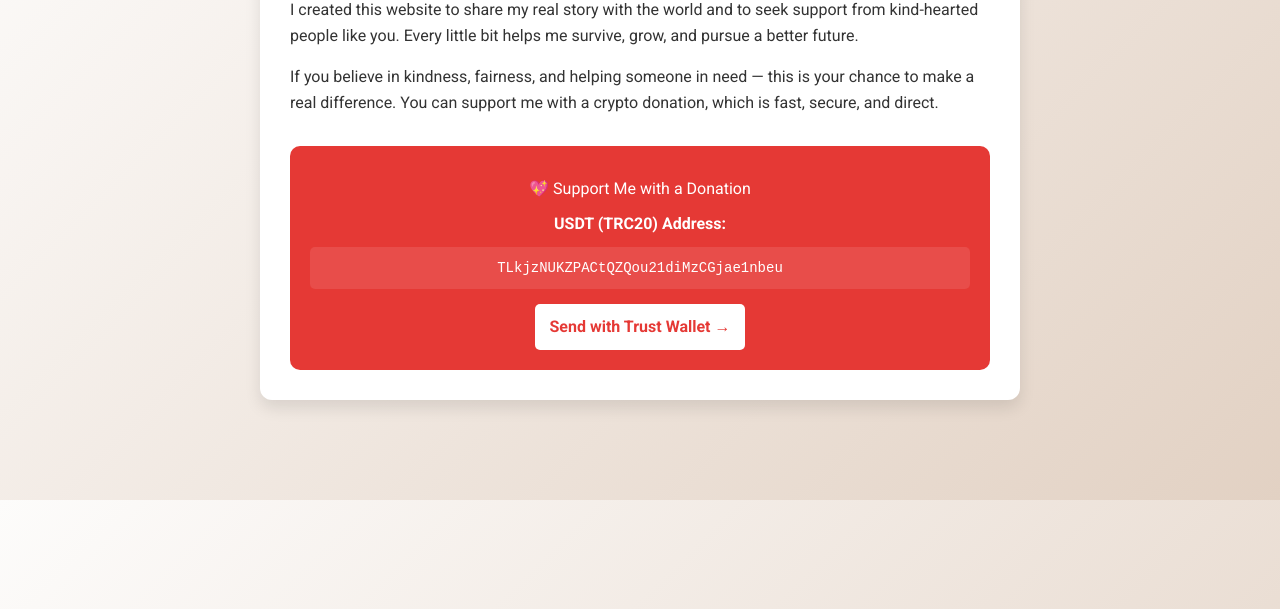
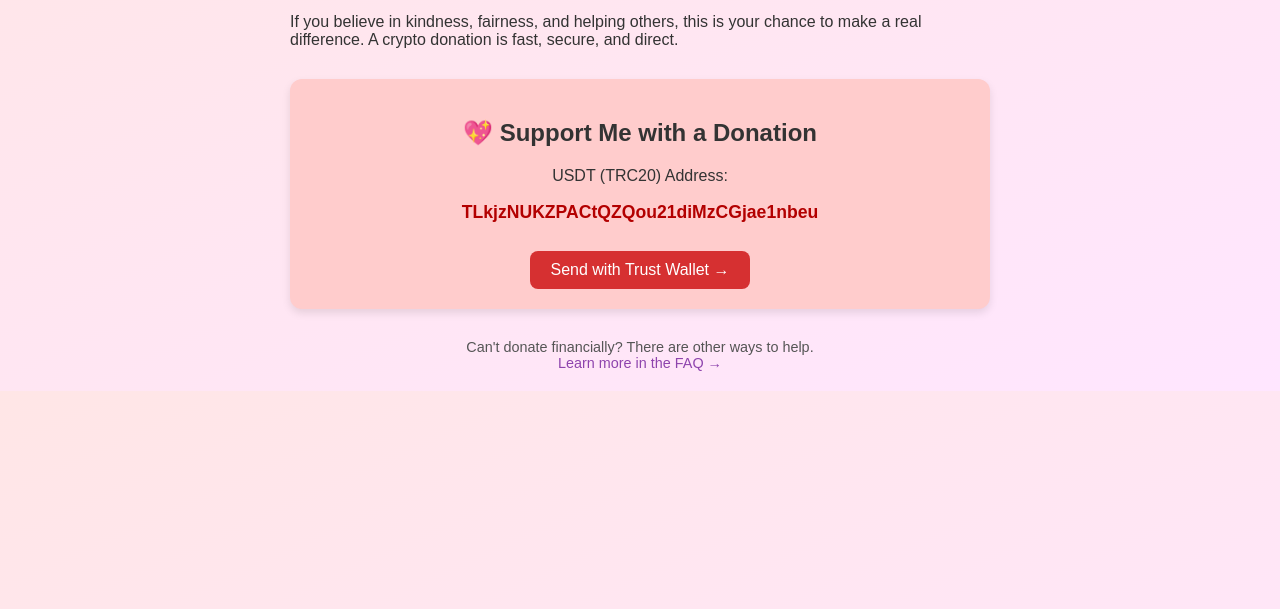
Before and after one commit to diaperlover2/diaperlover2.github.io, a plain HTML site: page donate.html in a window 1280 px wide. Shown: the part 191-800 px from the top of the page. Drawn offline with Linux system fonts and the light colour scheme.

Commit message:
Updated donate page with better design and FAQ link

```diff
--- a/donate.html
+++ b/donate.html
@@ -3,10 +3,62 @@
 <head>
   <meta charset="UTF-8" />
   <meta name="viewport" content="width=device-width, initial-scale=1.0" />
-  <title>How to Help</title>
-  <meta name="description" content="Support me with a crypto donation.">
-  <link href="https://fonts.googleapis.com/css2?family=Roboto:wght@400;700&display=swap" rel="stylesheet">
-
+  <title>Donate</title>
+  <style>
+    body {
+      font-family: Arial, sans-serif;
+      background: linear-gradient(to bottom right, #ffe6e6, #ffe6ff);
+      color: #333;
+      padding: 20px;
+      max-width: 700px;
+      margin: auto;
+    }
+    h1 {
+      color: #c0392b;
+      text-align: center;
+    }
+    .donate-box {
+      background-color: #ffcccc;
+      border-radius: 12px;
+      padding: 20px;
+      margin-top: 30px;
+      text-align: center;
+      box-shadow: 0 4px 8px rgba(0,0,0,0.1);
+    }
+    .donate-address {
+      font-weight: bold;
+      word-break: break-all;
+      font-size: 1.1em;
+      color: #b30000;
+    }
+    .wallet-link {
+      display: inline-block;
+      margin-top: 10px;
+      text-decoration: none;
+      color: white;
+      background: #d63031;
+      padding: 10px 20px;
+      border-radius: 8px;
+      transition: background 0.3s ease;
+    }
+    .wallet-link:hover {
+      background: #c0392b;
+    }
+    .faq-link {
+      display: block;
+      margin-top: 30px;
+      text-align: center;
+      color: #555;
+      font-size: 0.9em;
+    }
+    .faq-link a {
+      color: #8e44ad;
+      text-decoration: none;
+    }
+    .faq-link a:hover {
+      text-decoration: underline;
+    }
+  </style>
   <!-- Google Analytics -->
   <script async src="https://www.googletagmanager.com/gtag/js?id=G-LQ7JSGT8RN"></script>
   <script>
@@ -15,86 +67,30 @@
     gtag('js', new Date());
     gtag('config', 'G-LQ7JSGT8RN');
   </script>
-
-  <style>
-    body {
-      margin: 0;
-      font-family: 'Roboto', sans-serif;
-      background: linear-gradient(135deg, #fdfcfb 0%, #e2d1c3 100%);
-      color: #333;
-      line-height: 1.6;
-      padding: 40px 20px 100px 20px;
-    }
-    h1 {
-      color: #c62828;
-      text-align: center;
-      margin-bottom: 20px;
-    }
-    .container {
-      max-width: 700px;
-      margin: auto;
-      background: white;
-      padding: 30px;
-      border-radius: 12px;
-      box-shadow: 0 8px 16px rgba(0,0,0,0.1);
-    }
-    .donate-box {
-      background-color: #e53935;
-      color: white;
-      padding: 20px;
-      margin-top: 30px;
-      border-radius: 10px;
-      text-align: center;
-    }
-    .donate-box p {
-      margin: 10px 0;
-      font-size: 16px;
-    }
-    .donate-box .wallet {
-      font-family: monospace;
-      word-break: break-all;
-      font-size: 14px;
-      background: rgba(255,255,255,0.1);
-      padding: 10px;
-      border-radius: 5px;
-    }
-    .donate-box a {
-      display: inline-block;
-      margin-top: 15px;
-      padding: 10px 15px;
-      background: white;
-      color: #e53935;
-      text-decoration: none;
-      border-radius: 5px;
-      font-weight: bold;
-      transition: background 0.3s;
-    }
-    .donate-box a:hover {
-      background: #ffe5e5;
-    }
-  </style>
 </head>
 <body>
-  <div class="container">
-    <h1>How to Help</h1>
+  <h1>Donate</h1>
+
+  <p>Hello dear visitor,</p>
+
   <p>
-      Hello dear visitor, <br>
-      I created this website to share my real story with the world and to seek support from kind-hearted people like you.
-      Every little bit helps me survive, grow, and pursue a better future.
+    I created this website to share my personal story with the world and seek support from kind-hearted people like you. Your support means everything — helping me grow, survive, and build a better future.
   </p>
+
   <p>
-      If you believe in kindness, fairness, and helping someone in need — this is your chance to make a real difference.
-      You can support me with a crypto donation, which is fast, secure, and direct.
+    If you believe in kindness, fairness, and helping others, this is your chance to make a real difference. A crypto donation is fast, secure, and direct.
   </p>
 
   <div class="donate-box">
-      <p>💖 Support Me with a Donation</p>
-      <p><strong>USDT (TRC20) Address:</strong></p>
-      <div class="wallet">TLkjzNUKZPACtQZQou21diMzCGjae1nbeu</div>
-      <a href="https://link.trustwallet.com/send?coin=2000&address=TLkjzNUKZPACtQZQou21diMzCGjae1nbeu" target="_blank">
-        Send with Trust Wallet →
-      </a>
+    <h2>💖 Support Me with a Donation</h2>
+    <p>USDT (TRC20) Address:</p>
+    <p class="donate-address">TLkjzNUKZPACtQZQou21diMzCGjae1nbeu</p>
+    <a class="wallet-link" href="https://trustwallet.com" target="_blank">Send with Trust Wallet →</a>
   </div>
+
+  <div class="faq-link">
+    Can't donate financially? There are other ways to help. <br>
+    <a href="faq.html">Learn more in the FAQ →</a>
   </div>
 </body>
 </html>
```
Lines whose indentation alone changed are shown as unchanged.
